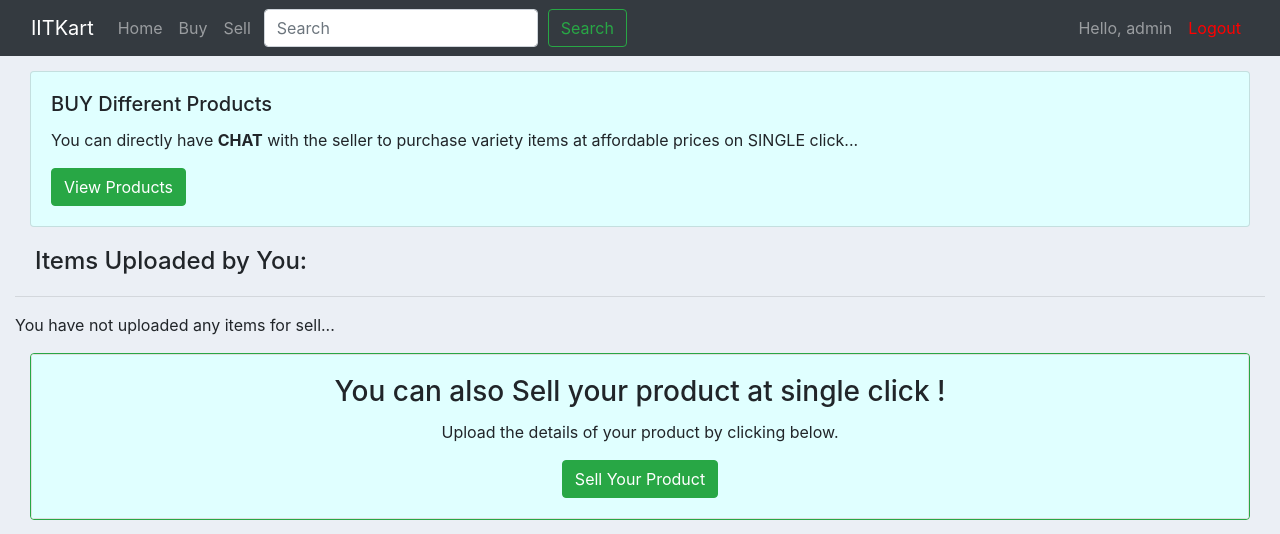
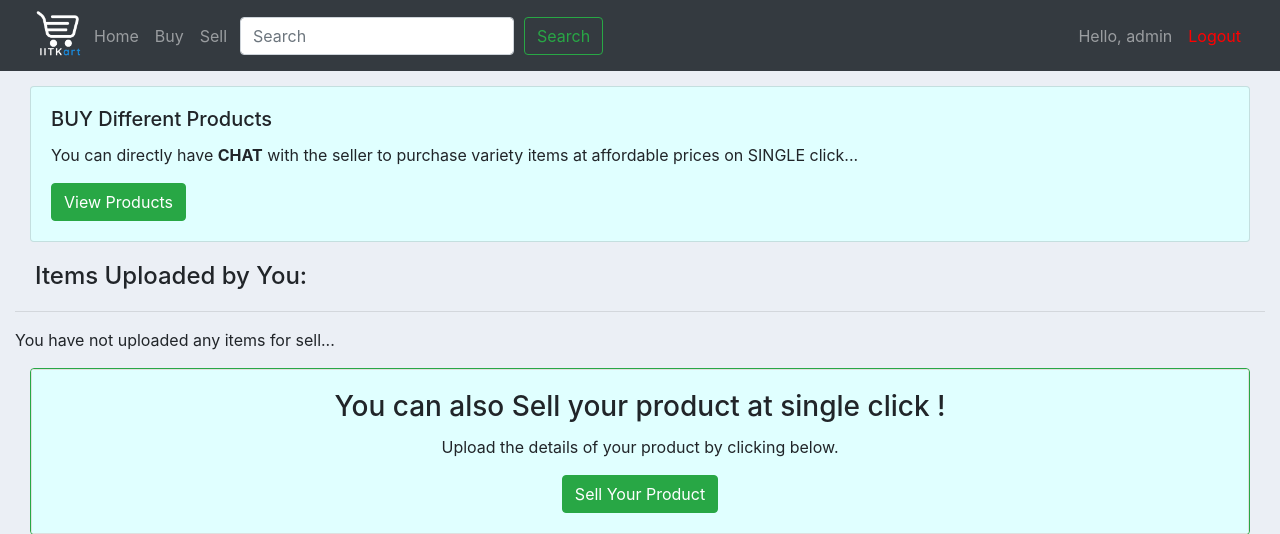
Before and after one commit to Akshunya1101/CS253-Team-9, a Django app: page / in a window 1280 px wide. Shown: the top 534 px of the page. Run offline with Django 3.2, Linux system fonts and the light colour scheme; a user stored in the database is signed in; data comes from the database, SQL or seed files in the repository; some libraries are stand-ins or nearby versions.

Commit message:
Update navbar.html

```diff
--- a/cs253/accounts/templates/accounts/navbar.html
+++ b/cs253/accounts/templates/accounts/navbar.html
@@ -3,7 +3,8 @@
 </style>
 <nav class="navbar navbar-expand-lg navbar-dark bg-dark">
   <div class="container-fluid">
-    <a class="navbar-brand" href="#">IITKart</a>
+    <img src="/media/images/logo_trans.png" alt="logo" width="55px">
+<!--     <a class="navbar-brand" href="#">IITKart</a> -->
     <button class="navbar-toggler" type="button" data-bs-toggle="collapse" data-bs-target="#navbarSupportedContent" aria-controls="navbarSupportedContent" aria-expanded="false" aria-label="Toggle navigation">
       <span class="navbar-toggler-icon"></span>
     </button>
```
